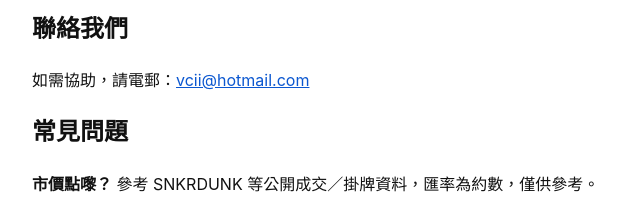
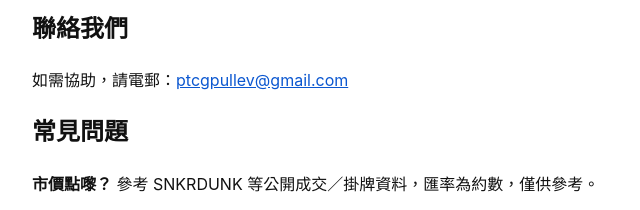
Before and after one commit to vincentchau-vc/pullev-support, a plain HTML site: page index.html in a window 1280 px wide. Shown: the part 126-336 px from the top of the page, 288-928 px from the left. Drawn offline with Linux system fonts and the light colour scheme.

Commit message:
Update support contact email to ptcgpullev@gmail.com.
Co-authored-by: Cursor <cursoragent@cursor.com>

```diff
--- a/index.html
+++ b/index.html
@@ -14,7 +14,7 @@
   <h1>PullEV 技術支援</h1>
   <p>PullEV 係日版 PTCG 盲抽期望值（EV）計算機。</p>
   <h2>聯絡我們</h2>
-  <p>如需協助，請電郵：<a href="mailto:vcii@hotmail.com">vcii@hotmail.com</a></p>
+  <p>如需協助，請電郵：<a href="mailto:ptcgpullev@gmail.com">ptcgpullev@gmail.com</a></p>
   <h2>常見問題</h2>
   <p><strong>市價點嚟？</strong> 參考 SNKRDUNK 等公開成交／掛牌資料，匯率為約數，僅供參考。</p>
   <p><strong>點樣去除廣告？</strong> 設定 → 去除廣告（一次性買斷）。已購買可撳「還原購買」。</p>
```
